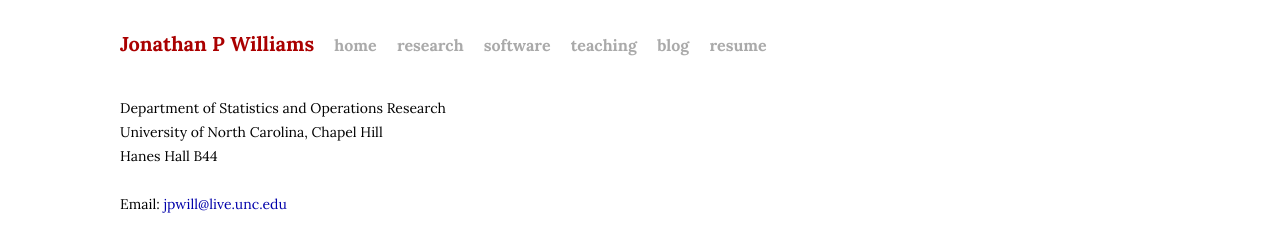
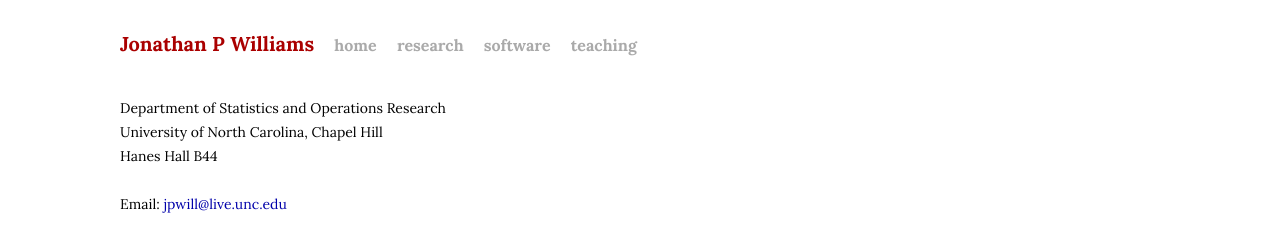
Before and after one commit to jonathanpw/jonathanpw.github.io, a Jekyll site: the page built from index.md, in a window 1280 px wide. Shown: the top 229 px of the page. Built offline with Jekyll 4.4.1, drawn with Linux system fonts in a browser that asks for light colours.

Commit message:
initialChanges

```diff
--- a/_includes/header.html
+++ b/_includes/header.html
@@ -4,7 +4,4 @@
   <a class="extra" href="/research.html">research</a>
   <a class="extra" href="/software.html">software</a>
   <a class="extra" href="/teaching.html">teaching</a>
-  <!-- <a class="extra" href="https://unsupervisedstatistics.web.unc.edu/">blog</a> -->
-  <a class="extra" href="/blog.html">blog</a>
-  <a class="extra" href="/assets/resume.pdf">resume</a>
 </div>
```
